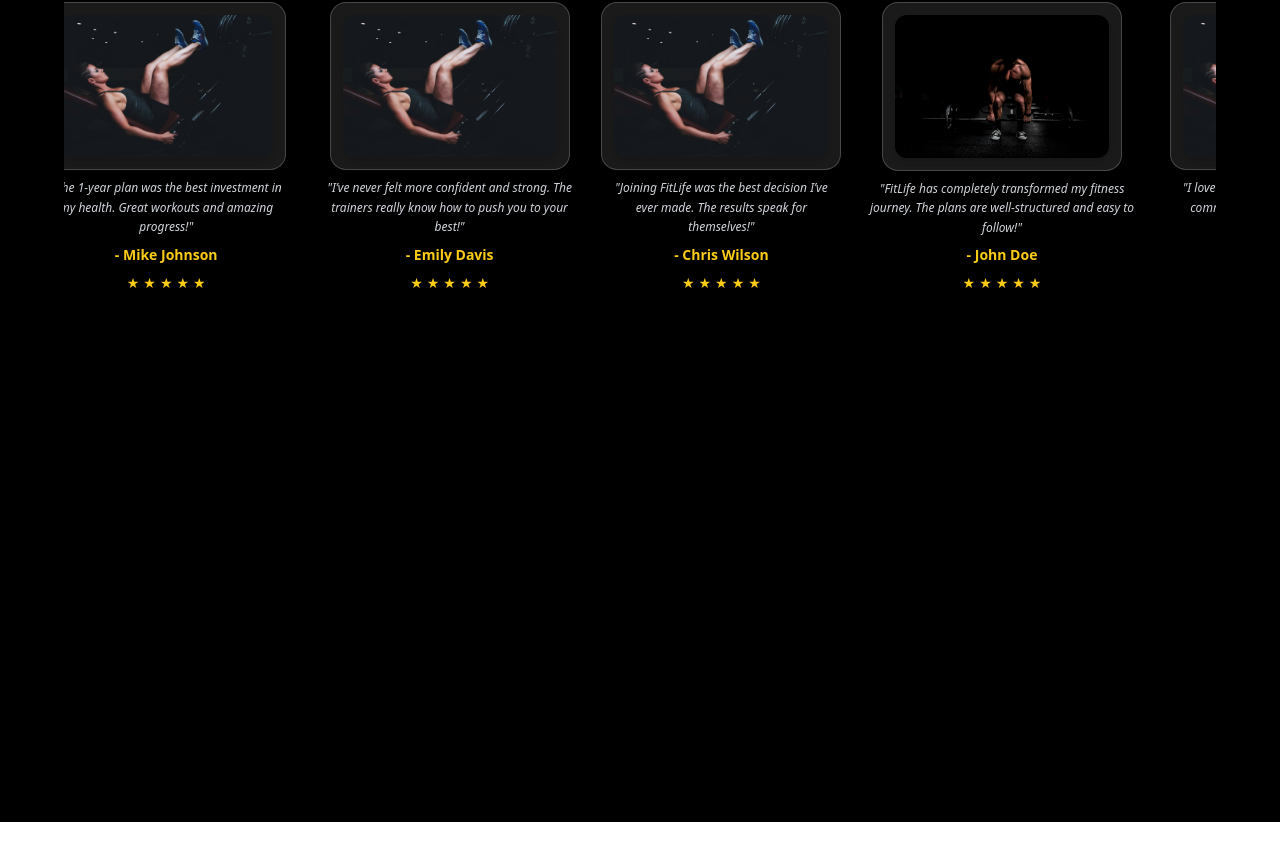
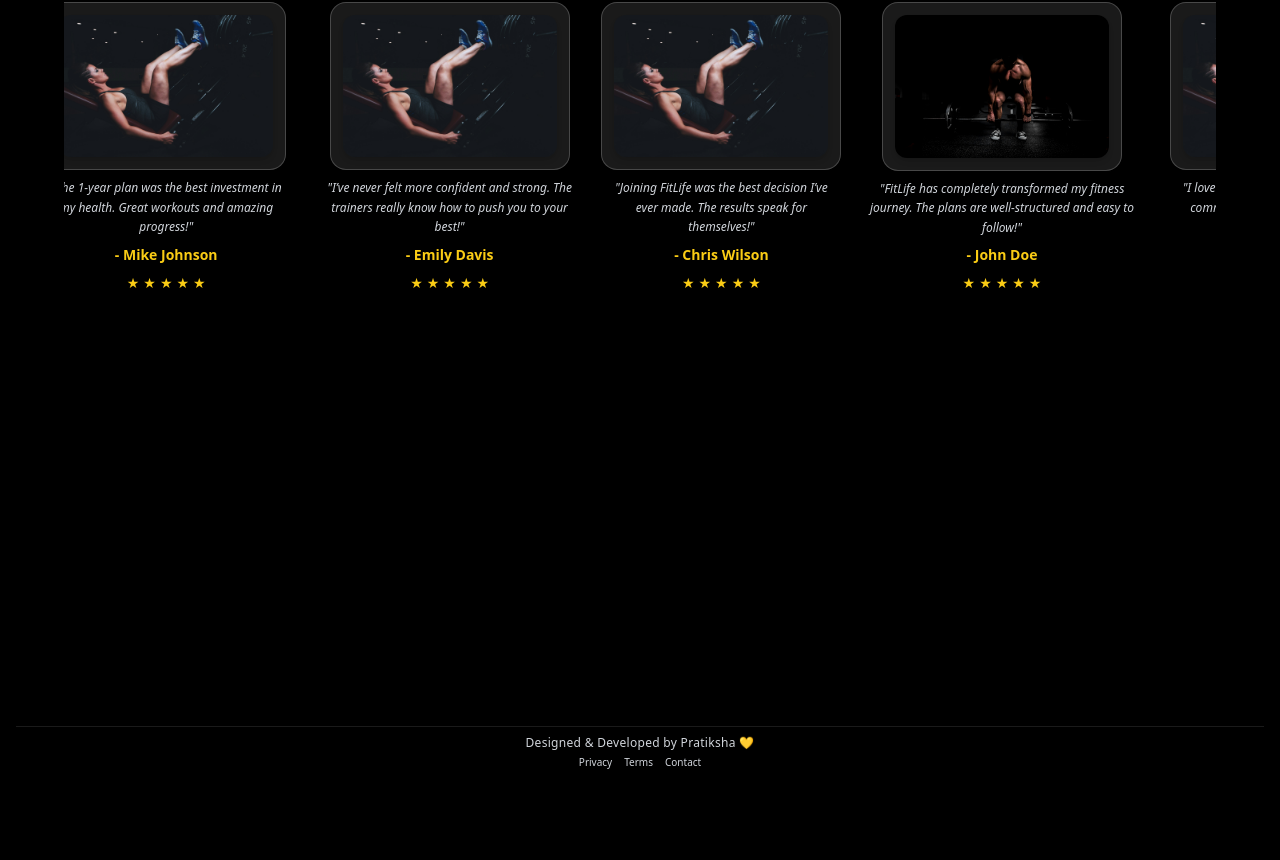
Before and after one commit to Pratiksha102/fitness-forever, a Next.js app: page / in a window 1280 px wide. Shown: the part 2335-3195 px from the top of the page. Before the commit the page ends 3157 px from the top, so only its background shows below. Built offline with nearby package versions, Linux system fonts and the light colour scheme.

Commit message:
Footer changes

```diff
--- a/src/app/page.tsx
+++ b/src/app/page.tsx
@@ -6,6 +6,7 @@ import HeroSlider from "@/components/HeroSlider";
 import About from "@/components/About";
 import Plans from "@/components/Plans";
 import ClientReviews from "@/components/ClientReviews";
+import Footer from "@/components/Footer";
 
 export default function Home() {
   return (
@@ -15,6 +16,7 @@ export default function Home() {
       <About/>
       <Plans/>
       <ClientReviews/>
+      <Footer/>
       </section>
     </div>
   );
--- /dev/null
+++ b/src/components/Footer.tsx
@@ -0,0 +1,14 @@
+const Footer = () => {
+    return (
+      <footer className="w-full bg-transparent backdrop-blur-xl p-2 rounded-t-lg shadow-sm border-t border-white/10 flex flex-col items-center text-gray-300">
+        <p className="text-xs font-light tracking-wide">Designed & Developed by Pratiksha 💛</p>
+        <div className="flex gap-3 mt-1 text-[10px]">
+          <a href="#" className="hover:text-white transition duration-300 ease-in-out">Privacy</a>
+          <a href="#" className="hover:text-white transition duration-300 ease-in-out">Terms</a>
+          <a href="#" className="hover:text-white transition duration-300 ease-in-out">Contact</a>
+        </div>
+      </footer>
+    );
+  };
+
+  export default Footer;
```
